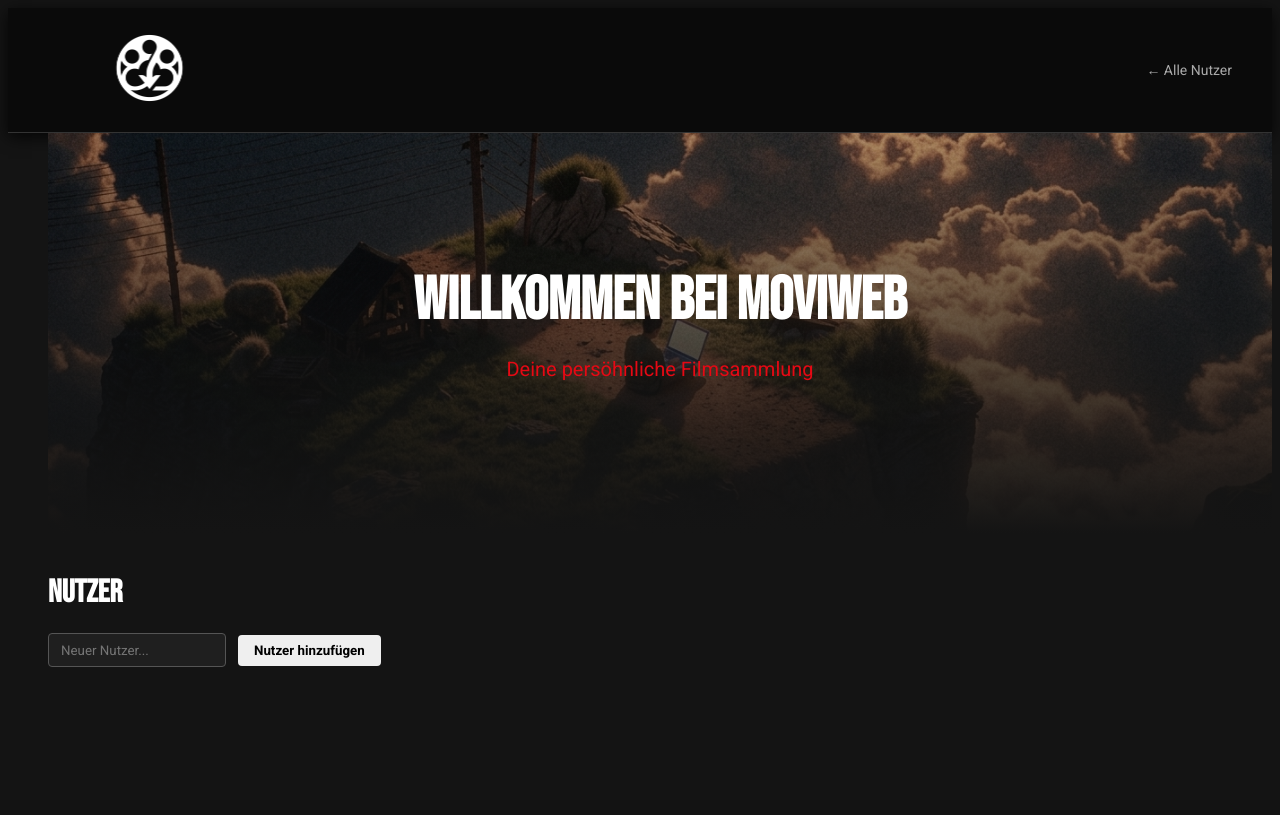
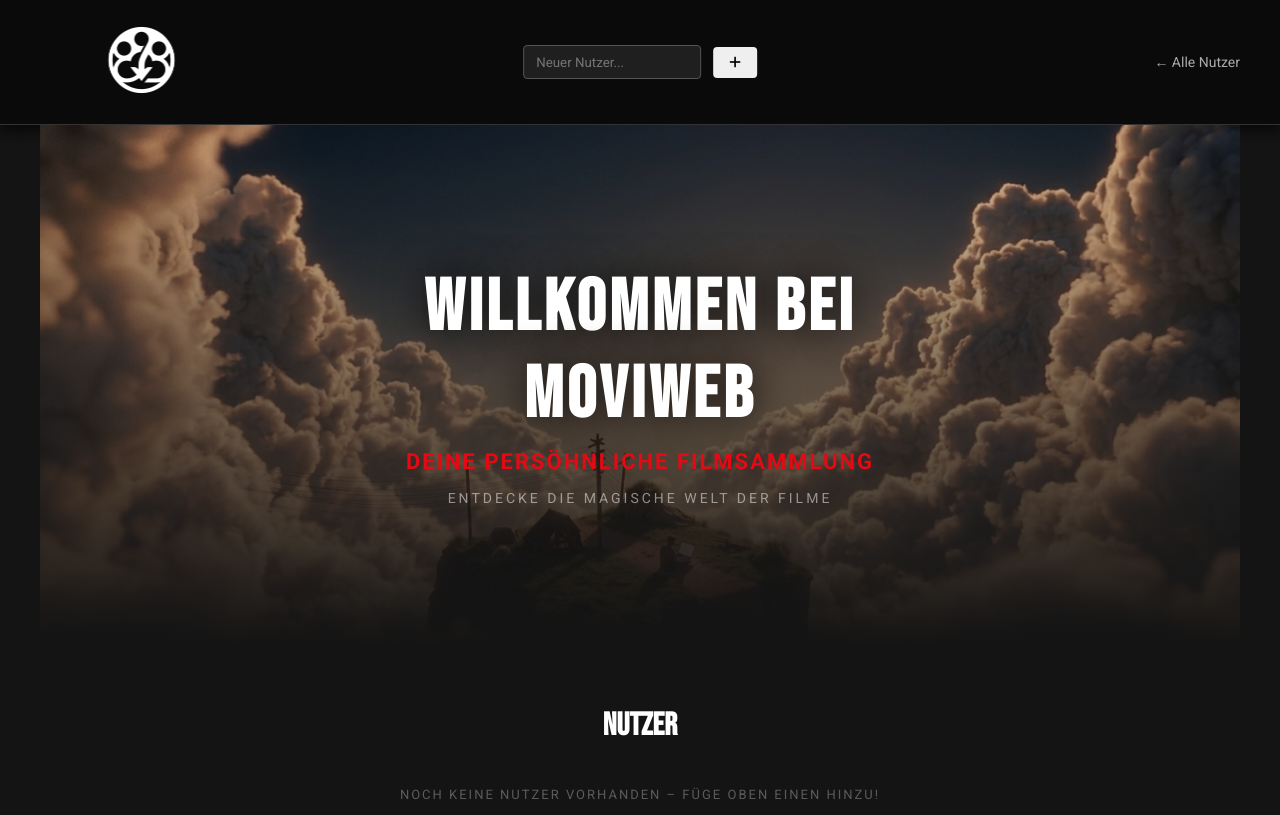
Before and after one commit to MalteNeeGit/MoviWebApp, a Flask app: page / in a window 1280 px wide. Before the commit the page ends 667 px from the top, so only its background shows below. Run offline with Flask 3, Linux system fonts and the light colour scheme.

Commit message:
Finished CSS Styling. WebApp ready to go

```diff
--- a/app.py
+++ b/app.py
@@ -1,7 +1,7 @@
 import os
 import requests
 from dotenv import load_dotenv
-from flask import Flask, render_template, request, redirect, url_for
+from flask import Flask, render_template, request, redirect, url_for, flash
 from data_manager import DataManager
 from models import db, Movie
 
@@ -10,6 +10,9 @@ load_dotenv()
 
 # Flask App initialisieren
 app = Flask(__name__)
+
+#Secret key für Flash Nachrichten
+app.secret_key = os.getenv('SECRET_KEY')
 
 # Datenbankpfad erstellen
 basedir = os.path.abspath(os.path.dirname(__file__))
@@ -64,7 +67,8 @@ def add_movies(user_id):
     # Daten von der API holen, abbrechen wenn Film nicht gefunden
     movie_data = get_data_from_api(movie)
     if movie_data is None:
-        return render_template('404.html', user_id=user_id), 404
+        flash("Dieser Film wurde nicht gefunden!")
+        return redirect(url_for('get_movies', user_id=user_id))
 
     # Film nicht doppelt hinzufügen
     if data_manager.movie_exists(user_id, movie_data['Title']):
@@ -157,4 +161,4 @@ def internal_server_error(_e):
 if __name__ == '__main__':
     with app.app_context():
         db.create_all()
-    app.run(debug=True)
+    app.run(debug=False)
--- a/static/style.css
+++ b/static/style.css
@@ -1,6 +1,16 @@
 body {
     background-color: #141414;
     color: white;
+    font-family: 'Roboto', sans-serif;
+    margin: 0;
+}
+
+.flash-message {
+    background-color: #E50914;
+    color: white;
+    padding: 12px 20px;
+    border-radius: 4px;
+    margin-bottom: 20px;
     font-family: 'Roboto', sans-serif;
 }
 
@@ -10,13 +20,113 @@ h1, h2, h3 {
 
 nav img {
     height: 100px;
-   padding: 10px;
+    padding: 10px;
 }
+
+nav {
+    position: relative;
+    display: flex;
+    align-items: center;
+    justify-content: space-between;
+    background-color: #0a0a0a;
+    padding-left: 40px;
+    border-bottom: 1px solid #333;
+    box-shadow: 0 4px 15px rgba(0, 0, 0, 0.8);
+}
+
+.nav-link {
+    color: #aaaaaa;
+    text-decoration: none;
+    font-family: 'Roboto', sans-serif;
+    font-size: 14px;
+    padding-right: 40px;
+}
+
+.nav-link:hover {
+    color: white;
+    transition: color 0.2s ease;
+}
+
+.nav-right {
+    display: flex;
+    align-items: center;
+    gap: 20px;
+    padding-right: 40px;
+}
+
+.nav-center {
+    position: absolute;
+    left: 50%;
+    transform: translateX(-50%);
+}
+
+/* Hero Section */
+
+.hero {
+    position: relative;
+    height: 520px;
+    background-image: url('/static/background.png');
+    background-size: cover;
+    background-position: center 30%;
+    margin-bottom: 40px;
+}
+
+.hero-overlay {
+    position: absolute;
+    top: 0;
+    left: 0;
+    width: 100%;
+    height: 100%;
+    background: linear-gradient(to bottom, rgba(0,0,0,0.1), rgba(20,20,20,1));
+}
+
+.hero-content {
+    position: absolute;
+    top: 50%;
+    left: 50%;
+    transform: translate(-50%, -50%);
+    text-align: center;
+}
+
+.hero-content h1 {
+    font-size: 72px;
+    margin: 0;
+    letter-spacing: 4px;
+    text-transform: uppercase;
+    text-shadow: 0 0 40px rgba(0,0,0,0.8);
+}
+
+.hero-content h3 {
+    font-size: 22px;
+    color: #E50914;
+    letter-spacing: 2px;
+    text-transform: uppercase;
+    margin: 10px 0 6px 0;
+    font-family: 'Roboto', sans-serif;
+    font-weight: 700;
+}
+
+.hero-content p {
+    font-size: 14px;
+    color: rgba(255,255,255,0.5);
+    letter-spacing: 3px;
+    text-transform: uppercase;
+    padding-top: 10px;
+    margin: 0;
+    font-weight: 400;
+}
+/* Container */
+
+.container {
+    padding: 0 40px;
+}
+
+/* Movies */
 
 .movies-grid {
     display: grid;
-    grid-template-columns: repeat(auto-fill, minmax(350px, 1fr));
-    gap: 20px
+    grid-template-columns: repeat(auto-fill, minmax(280px, 1fr));
+    gap: 20px;
 }
 
 .movie-card {
@@ -26,9 +136,9 @@ nav img {
 }
 
 .movie-card img {
-   width: 100%;
-   object-fit: cover;
-   border-radius: 8px 8px 0 0;
+    width: 100%;
+    object-fit: cover;
+    border-radius: 8px 8px 0 0;
 }
 
 .movie-info {
@@ -36,7 +146,7 @@ nav img {
 }
 
 .movie-info h3 {
-    font-size: 20x;
+    font-size: 20px;
     color: white;
     margin: 0;
 }
@@ -46,6 +156,8 @@ nav img {
     color: #aaaaaa;
     margin: 4px 0;
 }
+
+/* Buttons */
 
 button {
     padding: 8px 16px;
@@ -87,6 +199,7 @@ button {
     transition: opacity 0.2s ease;
     border: 1px solid rgba(255, 255, 255, 0.5);
 }
+
 .btn-add {
     transition: box-shadow 0.2s ease;
 }
@@ -94,6 +207,8 @@ button {
 .btn-add:hover {
     box-shadow: 0 0 10px rgba(229, 9, 20, 0.8);
 }
+
+/* Inputs & Forms */
 
 input[type="text"] {
     height: 32px;
@@ -112,40 +227,24 @@ form {
     margin-bottom: 30px;
 }
 
-.container {
-    padding-left: 40px;
+/* Users */
+
+.users-section {
+    text-align: center;
+    overflow: hidden;
+    padding: 0 40px;
 }
 
-nav {
-    display: flex;
-    align-items: center;
-    justify-content: space-between;
-    background-color: #0a0a0a;
-    padding-left: 40px;
-    border-bottom: 1px solid #333;
-    box-shadow: 0 4px 15px rgba(0, 0, 0, 0.8);
+.users-section form {
+    justify-content: center;
 }
 
-.nav-link {
-    color: #aaaaaa;
-    text-decoration: none;
-    font-family: 'Roboto', sans-serif;
-    font-size: 14px;
-    padding-right: 40px;
-}
-
-.nav-link:hover {
-    color: white;
-    transition: color 0.2s ease;
-}
-
-/* USERS */
-
 .user-list {
-    display: grid;
-    grid-template-columns: repeat(auto-fill, minmax(150px, 1fr));
+    display: flex;
+    flex-wrap: wrap;
+    justify-content: center;
     gap: 20px;
-    margin-top: 40px;
+    margin-top: 10px;
 }
 
 .user-entry {
@@ -166,7 +265,7 @@ nav {
     align-items: center;
     justify-content: center;
     font-family: 'Bebas Neue', sans-serif;
-    transition: box-shadow: 0.2s ease;
+    transition: box-shadow 0.2s ease;
 }
 
 .user-avatar:hover {
@@ -189,40 +288,152 @@ nav {
     box-shadow: 0 0 10px rgba(229, 9, 20, 0.8);
 }
 
-/* Hero Section */
+/* 404 Page */
 
-.hero {
+.error-page {
     position: relative;
-    height: 400px;
+    height: calc(100vh - 100px); /* volle Höhe minus Nav */
     background-image: url('/static/background.png');
     background-size: cover;
-    background-position: center;
-    margin-bottom: 40px;
+    background-position: center 30%;
+    display: flex;
+    align-items: center;
+    justify-content: center;
+    text-align: center;
 }
 
-.hero-overlay {
+.error-overlay {
     position: absolute;
     top: 0;
     left: 0;
     width: 100%;
     height: 100%;
-    background: linear-gradient(to bottom, rgba(0,0,0,0.3), rgba(20,20,20,1));
+    background: linear-gradient(to bottom, rgba(0,0,0,0.2), rgba(20,20,20,0.95));
 }
 
-.hero-content {
-    position: absolute;
-    top: 50%;
-    left: 50%;
-    transform: translate(-50%, -50%);
+.error-content {
+    position: relative;
+    z-index: 1;
+}
+
+.error-content h1 {
+    font-size: 120px;
+    margin: 0;
+    color: #E50914;
+    letter-spacing: 8px;
+    text-shadow: 0 0 40px rgba(229, 9, 20, 0.5);
+}
+
+.error-content h2 {
+    font-size: 28px;
+    letter-spacing: 4px;
+    margin: 0 0 10px 0;
+    text-transform: uppercase;
+}
+
+.error-content p {
+    font-size: 13px;
+    color: rgba(255,255,255,0.4);
+    letter-spacing: 3px;
+    text-transform: uppercase;
+    margin-bottom: 40px;
+}
+
+.error-content a {
+    color: white;
+    text-decoration: none;
+    font-family: 'Roboto', sans-serif;
+    font-size: 13px;
+    letter-spacing: 2px;
+    text-transform: uppercase;
+    border: 1px solid #555;
+    padding: 12px 24px;
+    border-radius: 4px;
+    transition: border-color 0.2s ease, box-shadow 0.2s ease;
+}
+
+.error-content a:hover {
+    border-color: #E50914;
+    box-shadow: 0 0 15px rgba(229, 9, 20, 0.4);
+}
+
+.error-page {
+    margin: -0px -40px; /* gleicht container padding aus */
+}
+
+/* Update Page */
+
+.update-page {
+    max-width: 500px;
+    margin: 60px auto;
     text-align: center;
 }
 
-.hero-content h1 {
-    font-size: 60px;
-    margin: 0;
+.update-page h2 {
+    font-size: 28px;
+    letter-spacing: 3px;
+    text-transform: uppercase;
+    margin-bottom: 20px;
+    color: white;
 }
 
-.hero-content p {
-    color: #E50914;
-    font-size: 20px;
+.update-card {
+    background-color: #1f1f1f;
+    border-radius: 8px;
+    overflow: hidden;
+    margin-bottom: 40px;
+    box-shadow: 0 8px 30px rgba(0,0,0,0.6);
 }
+
+.update-card img {
+    width: 100%;
+    max-height: 400px;
+    object-fit: cover;
+    object-position: top;
+}
+
+.update-info {
+    padding: 16px;
+    text-align: left;
+}
+
+.update-info h3 {
+    font-size: 22px;
+    margin: 0 0 6px 0;
+    color: white;
+}
+
+.update-info p {
+    font-size: 14px;
+    color: #aaaaaa;
+    margin: 2px 0;
+}
+
+.update-page form {
+    justify-content: center;
+    margin-bottom: 16px;
+}
+
+.update-page input[type="text"] {
+    width: 260px;
+}
+
+.update-back {
+    color: #aaaaaa;
+    text-decoration: none;
+    font-size: 13px;
+    letter-spacing: 1px;
+    transition: color 0.2s ease;
+}
+
+.update-back:hover {
+    color: white;
+}
+
+.empty-hint {
+    color: rgba(255,255,255,0.3);
+    font-size: 13px;
+    letter-spacing: 2px;
+    text-transform: uppercase;
+    margin-top: 20px;
+}
--- a/templates/base.html
+++ b/templates/base.html
@@ -13,10 +13,20 @@
     <a href="{{ url_for('home') }}" class="nav-logo">
         <img src="{{ url_for('static', filename='logo.png') }}" alt="MovieWeb Logo">
     </a>
+    <div class="nav-center">
+        {% block nav_extra %}{% endblock %}
+    </div>
     <a href="{{ url_for('home') }}" class="nav-link">← Alle Nutzer</a>
 </nav>
     <!-- Das macht base.html zu einem basistemplate-->
     <main class="container">
+        {% with messages = get_flashed_messages() %}
+                {% if messages %}
+                    {% for message in messages %}
+                        <div class="flash-message">{{ message }}</div>
+                    {% endfor %}
+                {% endif %}
+        {% endwith %}
     {% block content %}
     {% endblock %}
     </main>
--- a/templates/index.html
+++ b/templates/index.html
@@ -1,31 +1,40 @@
+{% extends "base.html" %}
 
-    {% extends "base.html" %}
+{% block nav_extra %}
+<form action="{{ url_for('create_user') }}" method="POST" style="margin:0;">
+    <input type="text" name="name" placeholder="Neuer Nutzer..." required>
+    <button type="submit" class="nav-btn"><i class="fa-solid fa-plus"></i></button>
+</form>
+{% endblock %}
+
 {% block content %}
 <div class="hero">
     <div class="hero-overlay"></div>
     <div class="hero-content">
         <h1>Willkommen bei MoviWeb</h1>
-            <p>Deine persöhnliche Filmsammlung</p>
+        <h3>Deine persöhnliche Filmsammlung</h3>
+        <p>Entdecke die magische Welt der Filme</p>
     </div>
 </div>
+<div class="users-section">
     <h1>Nutzer</h1>
-        <form action="{{ url_for('create_user') }}" method="POST">
-        <input type="text" name="name" placeholder="Neuer Nutzer..." required>
-        <button type="submit">Nutzer hinzufügen</button>
-    </form>
     <div class="user-list">
+    {% if users %}
         {% for user in users %}
         <div class="user-entry">
-            <a href="{{ url_for('get_movies', user_id=user.id) }}" class="btn">
+            <a href="{{ url_for('get_movies', user_id=user.id) }}">
                 <div class="user-avatar">{{ user.name[0] }}</div>
             </a>
-            <a href="{{ url_for('get_movies', user_id=user.id) }}" class="btn">{{ user.name }}</a>
-
+            <a href="{{ url_for('get_movies', user_id=user.id) }}">{{ user.name }}</a>
             <form action="{{ url_for('delete_user', user_id=user.id) }}" method="POST">
                 <button type="submit">Diesen Nutzer löschen</button>
             </form>
         </div>
         {% endfor %}
+    {% else %}
+        <p class="empty-hint">Noch keine Nutzer vorhanden – füge oben einen hinzu!</p>
+    {% endif %}
 </div>
-
+    </div>
+</div>
 {% endblock %}
```
Also changed, not shown: templates/404.html (+9 -3 lines), templates/update_movie.html (+16 -2 lines), static/background.png. Lines whose indentation alone changed are shown as unchanged.
